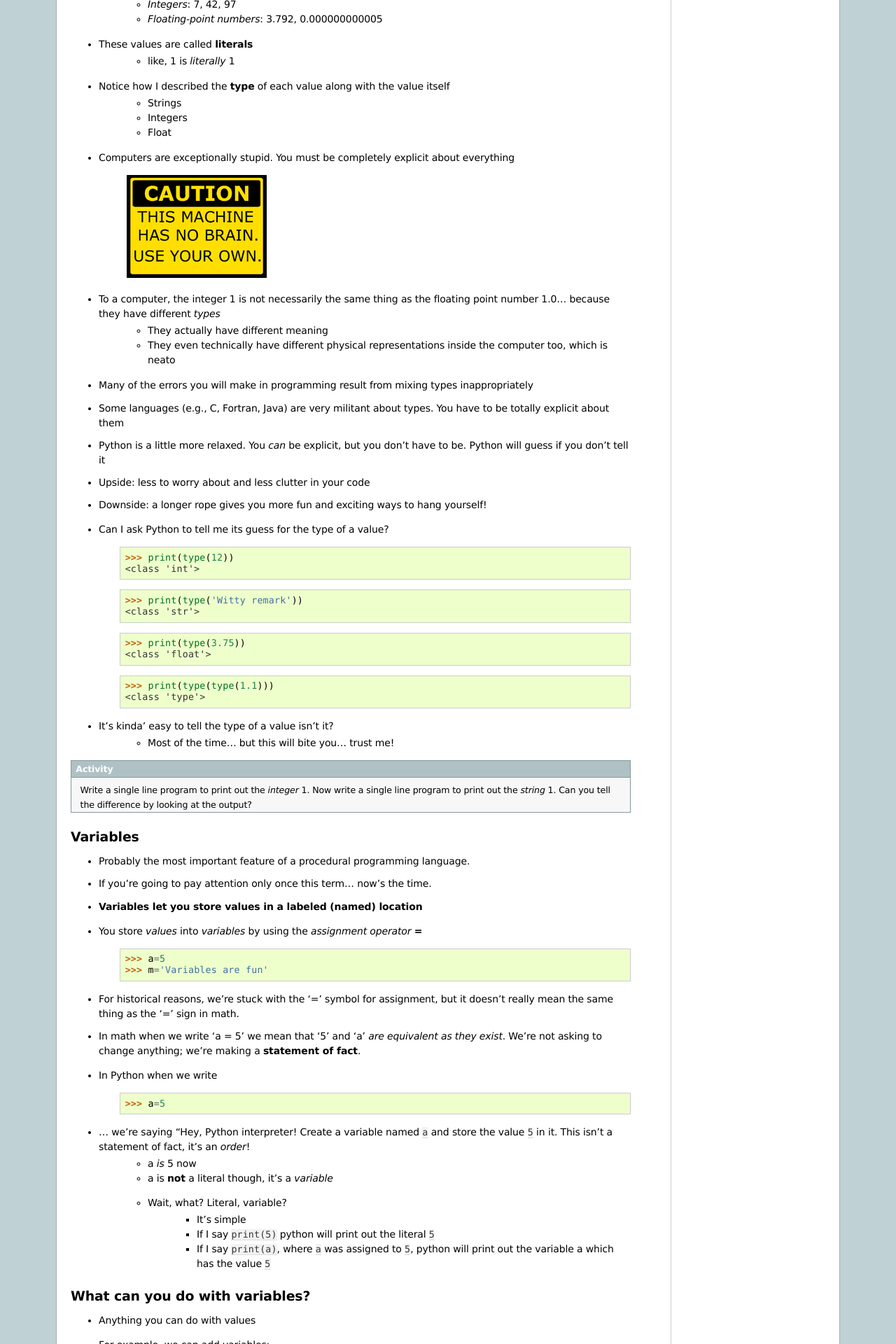
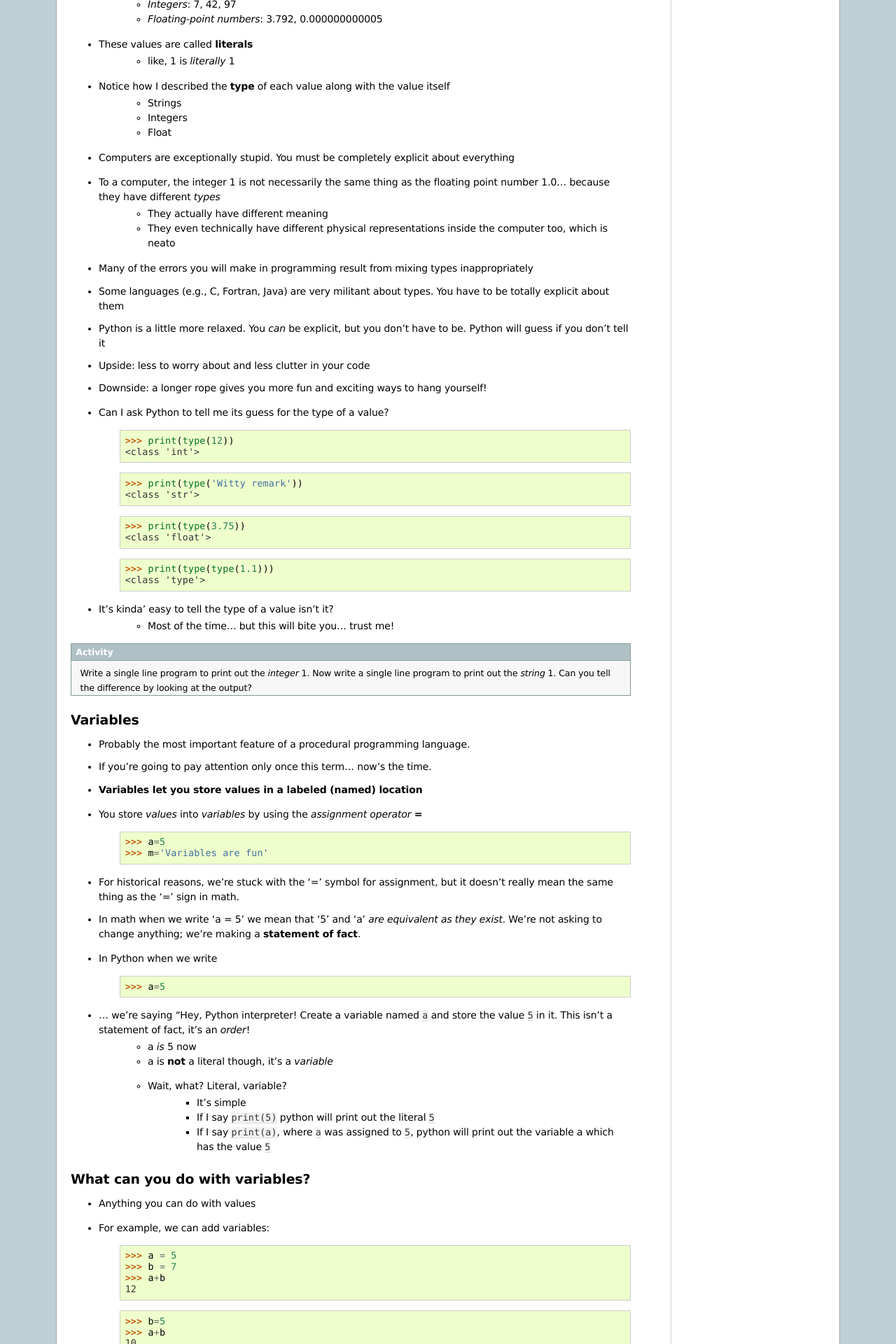
Before and after one commit to jameshughes89/cs101, a Sphinx documentation site: the page built from source/topic2.rst, in a window 1280 px wide. Shown: the part 1885-3805 px from the top of the page at 70% size. Built offline with Sphinx 7.4.7, drawn with Linux system fonts in a browser that asks for light colours; formulas are drawn with MathJax 3; pages that are not in the unit, such as notebooks, are missing from menus.

Commit message:
Remove caution image

```diff
--- a/source/topic2.rst
+++ b/source/topic2.rst
@@ -125,8 +125,6 @@ Values
     * Float
 
 * Computers are exceptionally stupid. You must be completely explicit about everything
-
-    .. image:: ../img/machine.jpeg
 
 * To a computer, the integer 1 is not necessarily the same thing as the floating point number 1.0... because they have different *types*
     * They actually have different meaning
```
Also changed, not shown: img/machine.jpeg (deleted).
